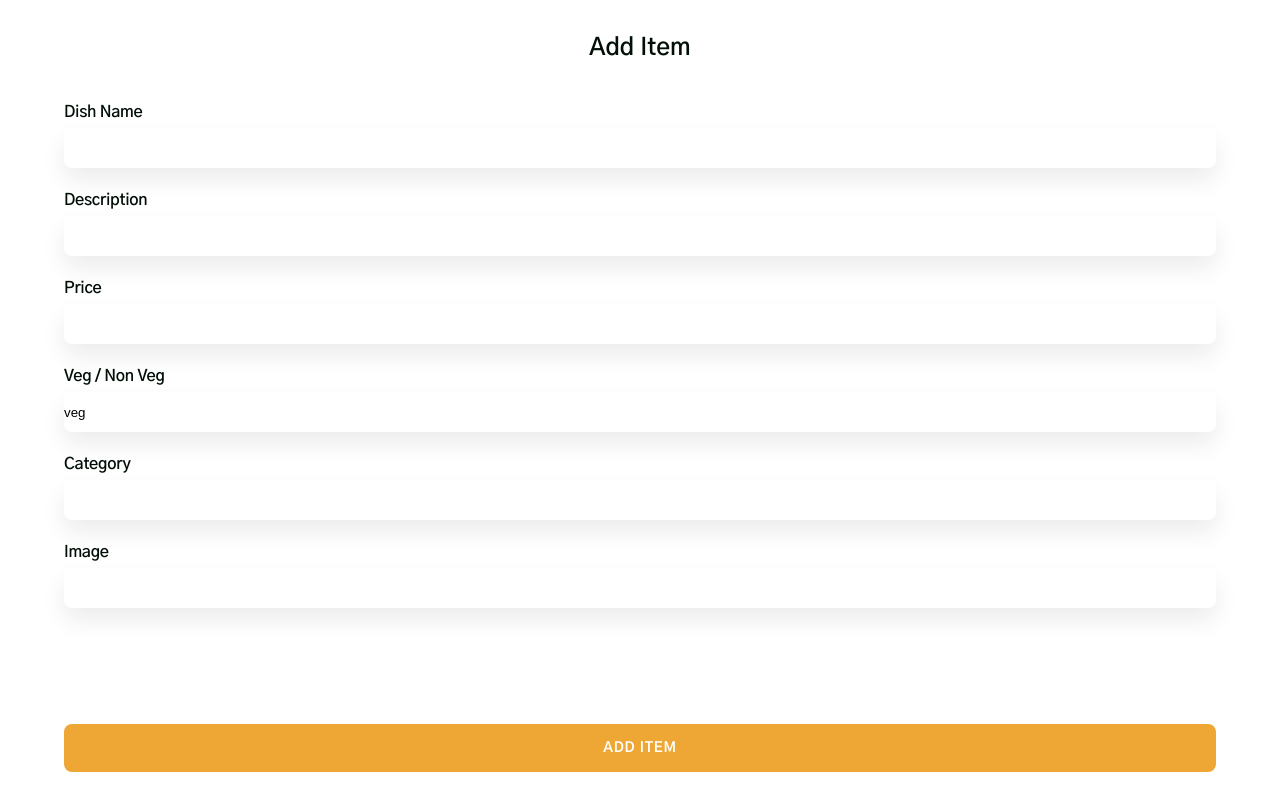
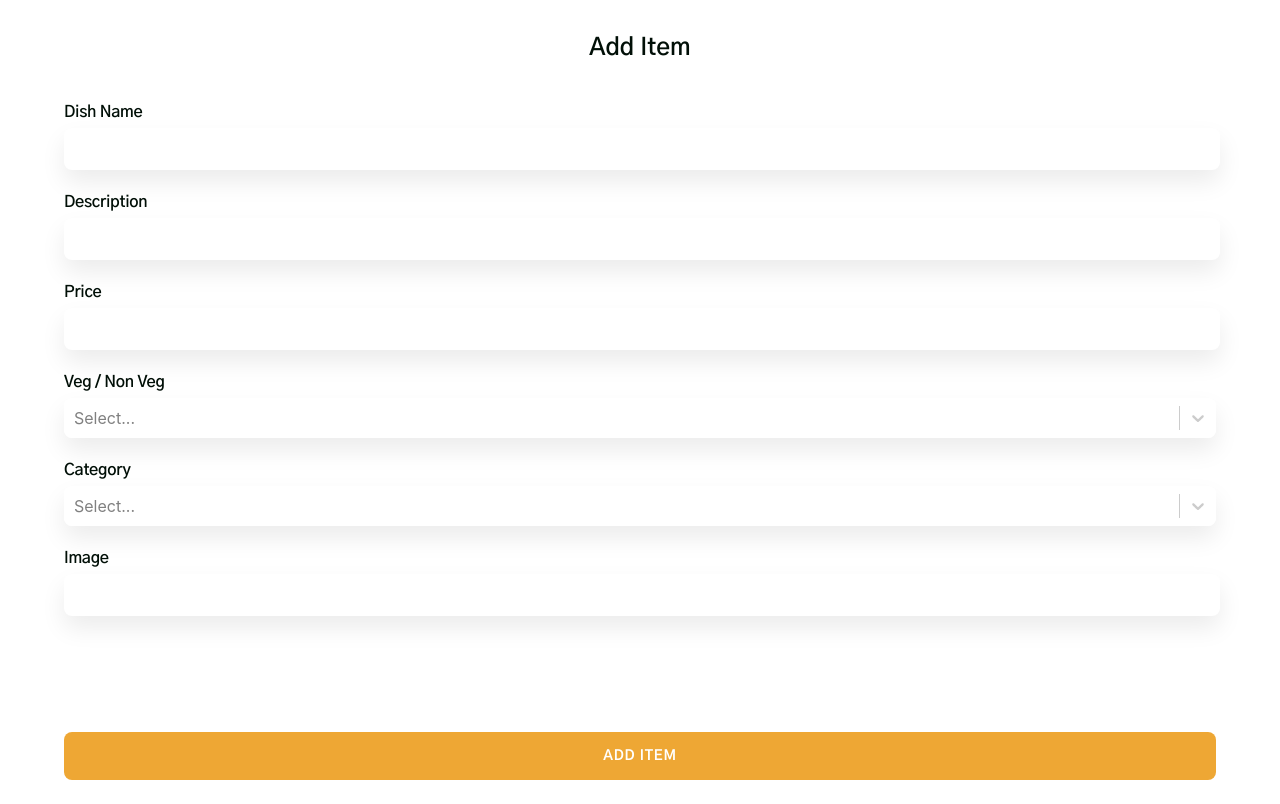
Before and after one commit to Chennakiran2004/QuickBite, a React (Create React App) app: page /addItemForm in a window 1280 px wide. Built offline with nearby package versions, Linux system fonts and the light colour scheme.

Commit message:
add item page drop downs are completed

```diff
--- a/package.json
+++ b/package.json
@@ -22,6 +22,7 @@
     "react-redux": "^9.1.2",
     "react-router-dom": "^6.26.2",
     "react-scripts": "5.0.1",
+    "react-select": "^5.8.1",
     "react-slick": "^0.30.2",
     "slick-carousel": "^1.8.1",
     "styled-components": "^6.1.12",
--- a/src/components/AddItemForm/formHandlers.tsx
+++ b/src/components/AddItemForm/formHandlers.tsx
@@ -4,7 +4,7 @@ export const useAddItemFormHandlers = () => {
   const [dishName, setDishName] = useState("");
   const [description, setDescription] = useState("");
   const [price, setPrice] = useState("");
-  const [vegNonVeg, setVegNonVeg] = useState("veg"); // Default value set to 'veg'
+  const [vegNonVeg, setVegNonVeg] = useState("veg");
   const [category, setCategory] = useState("");
   const [image, setImage] = useState("");
 
@@ -20,7 +20,7 @@ export const useAddItemFormHandlers = () => {
     setPrice(event.target.value);
   };
 
-  const onChangeVegNonVeg = (event: React.ChangeEvent<HTMLSelectElement>) => {
+  const onChangeVegNonVeg = (event: React.ChangeEvent<HTMLInputElement>) => {
     setVegNonVeg(event.target.value);
   };
 
--- a/src/components/AddItemForm/index.tsx
+++ b/src/components/AddItemForm/index.tsx
@@ -1,3 +1,84 @@
+// import React from "react";
+// import {
+//   TodaysMenuHeading,
+//   TodaysMenuMainContainer,
+// } from "../TodaysMenu/styledComponents";
+// import {
+//   AddItemFormElement,
+//   AddItemFormMainContainer,
+//   InputElement,
+//   InputLabel,
+// } from "./styledComponents";
+// import { useAddItemFormHandlers } from "./formHandlers";
+// import { GlobalButton } from "../AllYourFavorites/styledComponents";
+
+// const AddItemForm = () => {
+//   const {
+//     dishName,
+//     description,
+//     price,
+//     category,
+//     image,
+//     onChangeDishName,
+//     onChangeDescription,
+//     onChangePrice,
+//     onChangeCategory,
+//     onChangeImage,
+//   } = useAddItemFormHandlers();
+
+//   const onSubmitSuccess = (event: React.FormEvent) => {
+//     event.preventDefault();
+//     console.log("success");
+//   };
+
+//   return (
+//     <TodaysMenuMainContainer>
+//       <TodaysMenuHeading>Add Item</TodaysMenuHeading>
+//       <AddItemFormMainContainer onSubmit={onSubmitSuccess}>
+//         <AddItemFormElement>
+//           <InputLabel>Dish Name</InputLabel>
+//           <InputElement
+//             type="text"
+//             value={dishName}
+//             onChange={onChangeDishName}
+//           />
+//         </AddItemFormElement>
+//         <AddItemFormElement>
+//           <InputLabel>Description</InputLabel>
+//           <InputElement
+//             type="text"
+//             value={description}
+//             onChange={onChangeDescription}
+//           />
+//         </AddItemFormElement>
+//         <AddItemFormElement>
+//           <InputLabel>Price</InputLabel>
+//           <InputElement type="text" value={price} onChange={onChangePrice} />
+//         </AddItemFormElement>
+//         <AddItemFormElement>
+//           <InputLabel>Veg / Non Veg</InputLabel>
+//           <InputElement type="text" />
+//         </AddItemFormElement>
+//         <AddItemFormElement>
+//           <InputLabel>Category</InputLabel>
+//           <InputElement
+//             type="text"
+//             value={category}
+//             onChange={onChangeCategory}
+//           />
+//         </AddItemFormElement>
+//         <AddItemFormElement>
+//           <InputLabel>Image</InputLabel>
+//           <InputElement type="text" value={image} onChange={onChangeImage} />
+//         </AddItemFormElement>
+//         <GlobalButton type="submit">Add item</GlobalButton>{" "}
+//       </AddItemFormMainContainer>
+//     </TodaysMenuMainContainer>
+//   );
+// };
+
+// export default AddItemForm;
+
 import React from "react";
 import {
   TodaysMenuHeading,
@@ -8,6 +89,7 @@ import {
   AddItemFormMainContainer,
   InputElement,
   InputLabel,
+  StyledSelect, // Use the styled select
 } from "./styledComponents";
 import { useAddItemFormHandlers } from "./formHandlers";
 import { GlobalButton } from "../AllYourFavorites/styledComponents";
@@ -17,20 +99,33 @@ const AddItemForm = () => {
     dishName,
     description,
     price,
-    vegNonVeg,
     category,
     image,
     onChangeDishName,
     onChangeDescription,
     onChangePrice,
-    onChangeVegNonVeg,
     onChangeCategory,
     onChangeImage,
+    onChangeVegNonVeg,
   } = useAddItemFormHandlers();
 
-  const onSubmitSuccess = () => {
+  const onSubmitSuccess = (event: React.FormEvent) => {
+    event.preventDefault();
     console.log("success");
   };
+
+  // Options for Veg / Non Veg and Category
+  const vegNonVegOptions = [
+    { value: "Veg", label: "Veg" },
+    { value: "Non Veg", label: "Non Veg" },
+  ];
+
+  const categoryOptions = [
+    { value: "Appetizer", label: "Appetizer" },
+    { value: "Main Course", label: "Main Course" },
+    { value: "Dessert", label: "Dessert" },
+    { value: "Beverage", label: "Beverage" },
+  ]; // Add more categories as needed
 
   return (
     <TodaysMenuMainContainer>
@@ -44,7 +139,6 @@ const AddItemForm = () => {
             onChange={onChangeDishName}
           />
         </AddItemFormElement>
-
         <AddItemFormElement>
           <InputLabel>Description</InputLabel>
           <InputElement
@@ -53,45 +147,48 @@ const AddItemForm = () => {
             onChange={onChangeDescription}
           />
         </AddItemFormElement>
-
-        {/* <AddItemFormElement>
-          <InputLabel>Quantity</InputLabel>
-          <InputElement
-            type="number"
-            value={quantity}
-            onChange={onChangeQuantity}
-          />
-        </AddItemFormElement> */}
-
         <AddItemFormElement>
           <InputLabel>Price</InputLabel>
           <InputElement type="text" value={price} onChange={onChangePrice} />
         </AddItemFormElement>
-
         <AddItemFormElement>
           <InputLabel>Veg / Non Veg</InputLabel>
-          <InputElement
-            type="text"
-            value={vegNonVeg}
+          <StyledSelect
+            options={vegNonVegOptions}
             // onChange={onChangeVegNonVeg}
+            styles={{
+              control: (provided) => ({
+                ...provided,
+                borderRadius: "8px",
+                height: "40px",
+                border: "none",
+                textAlign: "start",
+              }),
+            }}
           />
         </AddItemFormElement>
-
         <AddItemFormElement>
           <InputLabel>Category</InputLabel>
-          <InputElement
-            type="text"
-            value={category}
-            onChange={onChangeCategory}
+          <StyledSelect
+            options={categoryOptions}
+            value={categoryOptions.find((option) => option.value === category)}
+            // onChange={onChangeCategory}
+            styles={{
+              control: (provided) => ({
+                ...provided,
+                borderRadius: "8px",
+                height: "40px",
+                border: "none",
+                textAlign: "start",
+              }),
+            }}
           />
         </AddItemFormElement>
-
         <AddItemFormElement>
           <InputLabel>Image</InputLabel>
           <InputElement type="text" value={image} onChange={onChangeImage} />
         </AddItemFormElement>
-
-        <GlobalButton type="button">Add item</GlobalButton>
+        <GlobalButton type="submit">Add item</GlobalButton>
       </AddItemFormMainContainer>
     </TodaysMenuMainContainer>
   );
--- a/src/components/AddItemForm/styledComponents.ts
+++ b/src/components/AddItemForm/styledComponents.ts
@@ -1,5 +1,6 @@
 import styled from "styled-components";
 import { gothicA1SemiBold } from "../../Constants/fontStyles";
+import Select from "react-select"; // Import react-select to style it
 
 export const AddItemFormMainContainer = styled.div`
   display: flex;
@@ -36,10 +37,10 @@ export const InputElement = styled.input`
   width: 100%;
   height: 40px;
   outline: none;
-  padding: 0;
 `;
 
-export const SelectElement = styled.select`
+export const StyledSelect = styled(Select)`
+  width: 100%;
   border-radius: 8px;
   background: #fff;
   box-shadow: 0px 12px 24px 0px rgba(0, 0, 0, 0.08);
@@ -47,8 +48,49 @@ export const SelectElement = styled.select`
   width: 100%;
   height: 40px;
   outline: none;
-  padding-left: 12px;
-  appearance: none;
-  cursor: pointer;
-  border-width: 0;
+
+  .react-select__control {
+    border-radius: 8px;
+    box-shadow: 0px 12px 24px 0px rgba(0, 0, 0, 0.08);
+    border: none;
+    outline: none;
+    padding: 0 12px;
+    height: 40px;
+    display: flex;
+    align-items: center;
+    background: var(--Active-Color---1, #eea734);
+
+    &:hover {
+      border: none;
+      box-shadow: 0px 12px 24px 0px rgba(0, 0, 0, 0.08);
+    }
+  }
+
+  .react-select__menu {
+    border-radius: 8px;
+    box-shadow: 0px 12px 24px 0px rgba(0, 0, 0, 0.08);
+  }
+
+  .react-select__option {
+    background-color: white;
+    color: #010f07;
+    padding: 10px;
+    cursor: pointer;
+
+    &:hover {
+      background: var(--Active-Color---1, #eea734);
+    }
+
+    &.react-select__option--is-focused {
+      background: var(--Active-Color---1, #eea734);
+    }
+  }
+
+  .react-select__single-value {
+    color: #010f07; /* Selected value color */
+  }
+
+  .react-select__indicator {
+    color: #010f07; /* Arrow color */
+  }
 `;
```
Also changed, not shown: src/components/CategoryDropDown/index.tsx (+0 -74 lines), 1 other file (tests, documents, lock files or other folders).
